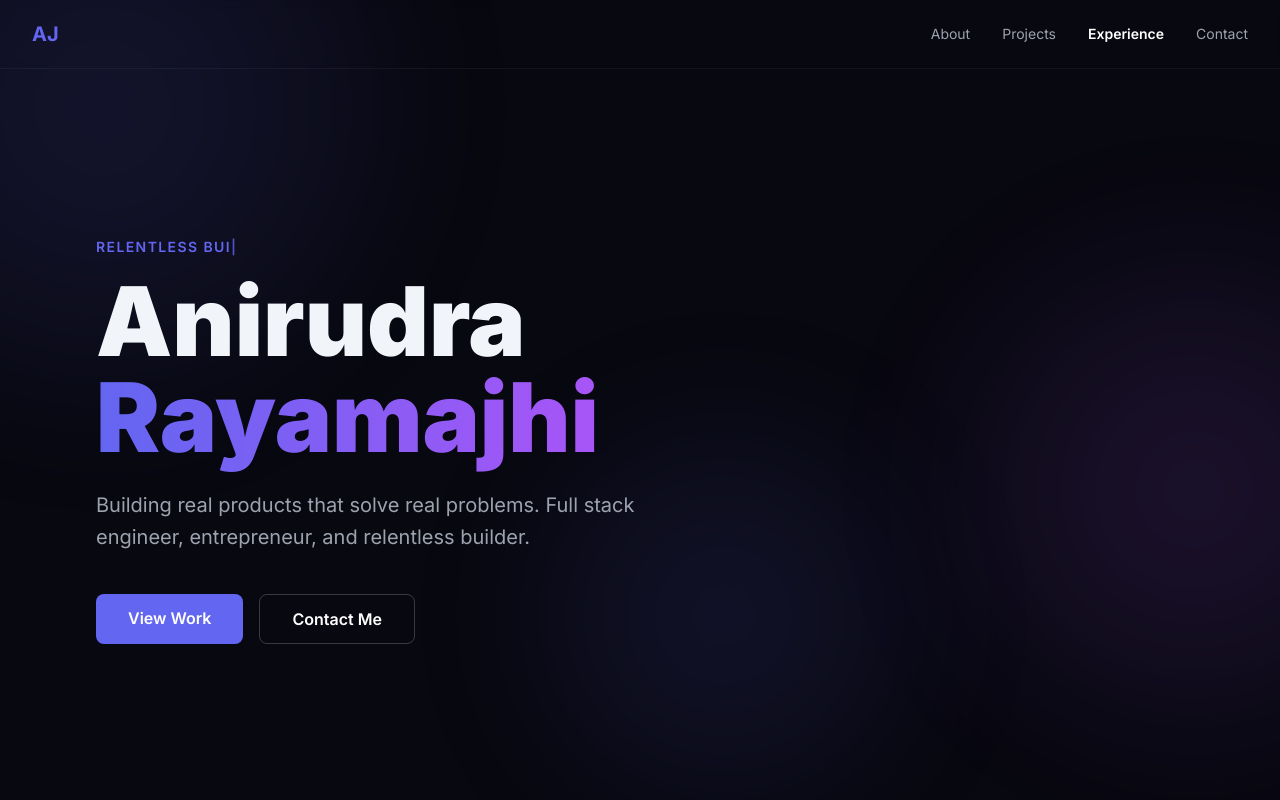
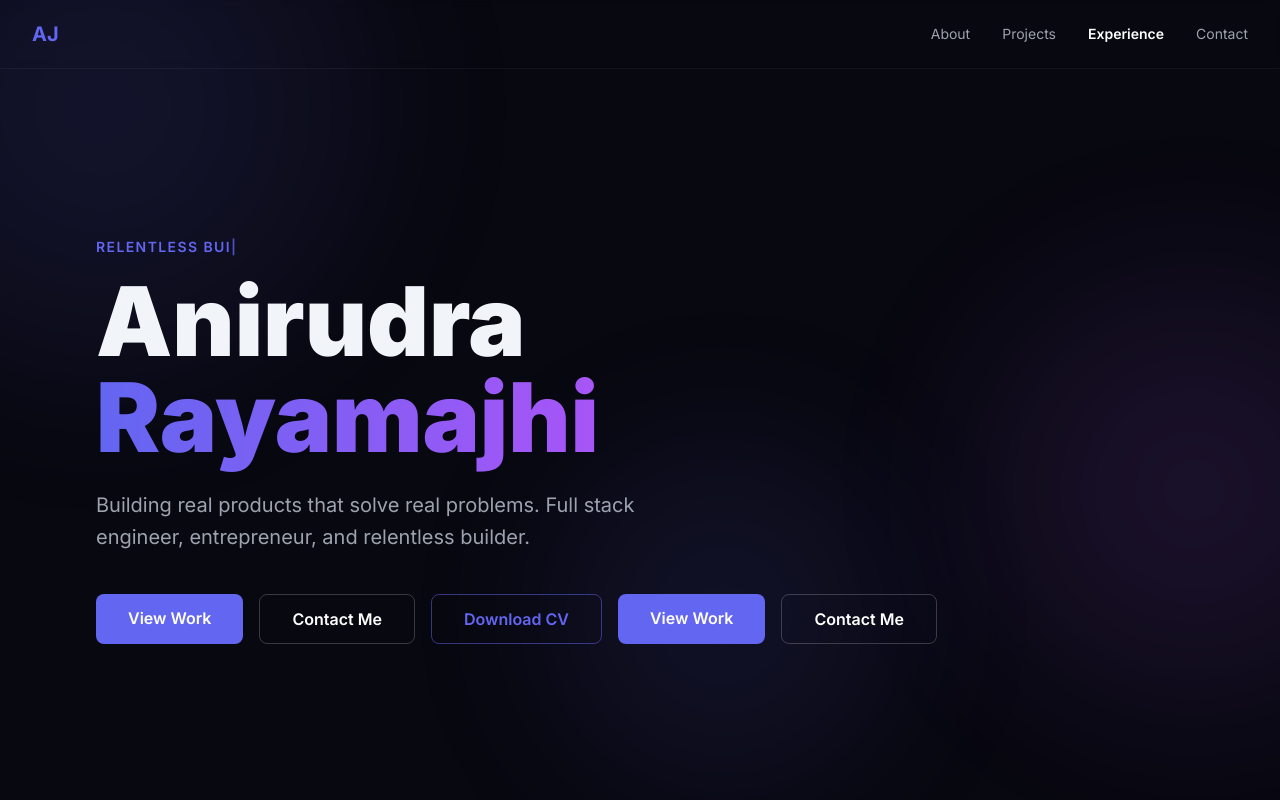
Before and after one commit to rayamajhianirudra-droid/aj-portfolio, a React (Create React App) app: page / in a window 1280 px wide. Shown: the top 800 px of the page. Built offline with nearby package versions, Linux system fonts and the light colour scheme.

Commit message:
Add resume download button

```diff
--- a/src/App.js
+++ b/src/App.js
@@ -164,6 +164,9 @@ function App() {
           <motion.div variants={itemVariants} className="flex gap-4 flex-wrap">
             <a href="#projects" className="bg-[#6366F1] hover:bg-[#5558DD] text-white px-8 py-3 rounded-lg font-semibold transition">View Work</a>
             <a href="#contact" className="border border-white/20 hover:border-white/50 text-white px-8 py-3 rounded-lg font-semibold transition">Contact Me</a>
+            <a href="/AJ_Rayamajhi_Resume.pdf" download className="border border-[#6366F1]/50 hover:border-[#6366F1] text-[#6366F1] px-8 py-3 rounded-lg font-semibold transition">Download CV</a>
+            <a href="#projects" className="bg-[#6366F1] hover:bg-[#5558DD] text-white px-8 py-3 rounded-lg font-semibold transition">View Work</a>
+            <a href="#contact" className="border border-white/20 hover:border-white/50 text-white px-8 py-3 rounded-lg font-semibold transition">Contact Me</a>
           </motion.div>
         </motion.div>
       </section>
```
Also changed, not shown: 1 other file (tests, documents, lock files or other folders).
